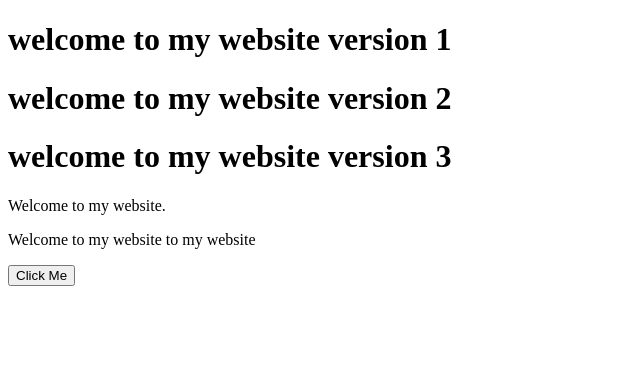
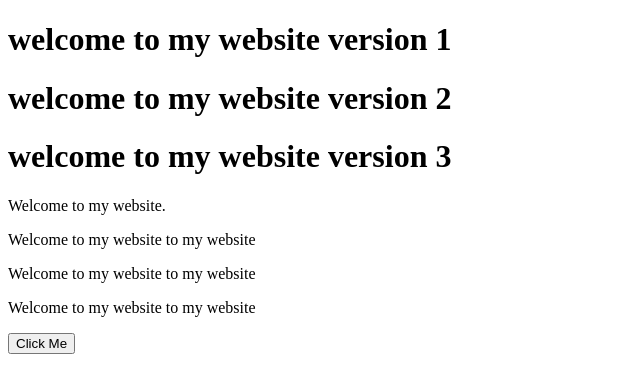
Before and after one commit to keshav1185-sketch/projectgit, a plain HTML site: page index.html in a window 1280 px wide. Shown: the whole page, without its empty margins (0-640 px from the left). Drawn offline with Linux system fonts and the light colour scheme.

```diff
--- a/index.html
+++ b/index.html
@@ -10,6 +10,8 @@
       <h1>welcome to my website version 3</h1>
     <p>Welcome to my website.</p>
      <p>Welcome to my website to my website</p>
+        <p>Welcome to my website to my website</p>
+        <p>Welcome to my website to my website</p>
 
     <button>Click Me</button>
 
```
